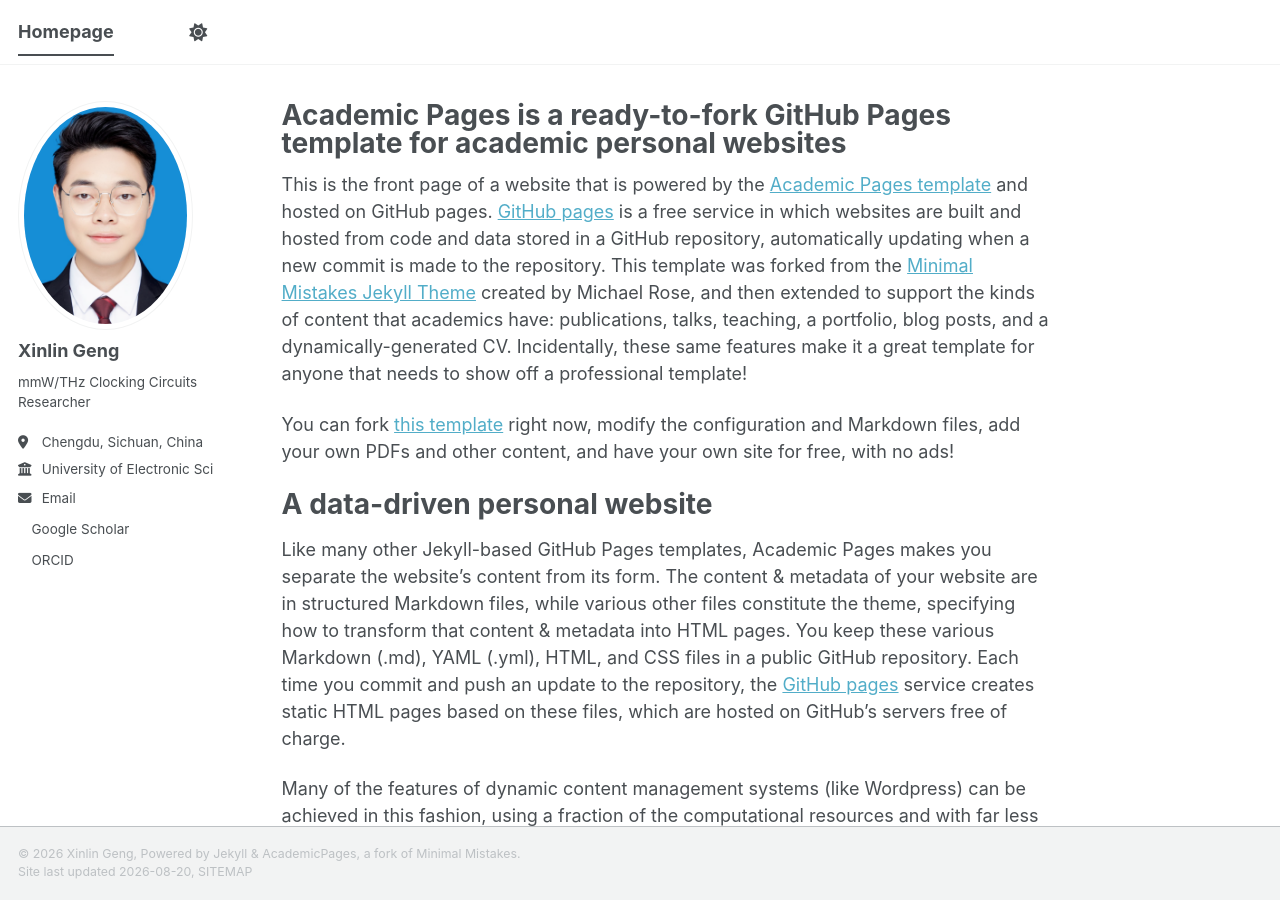
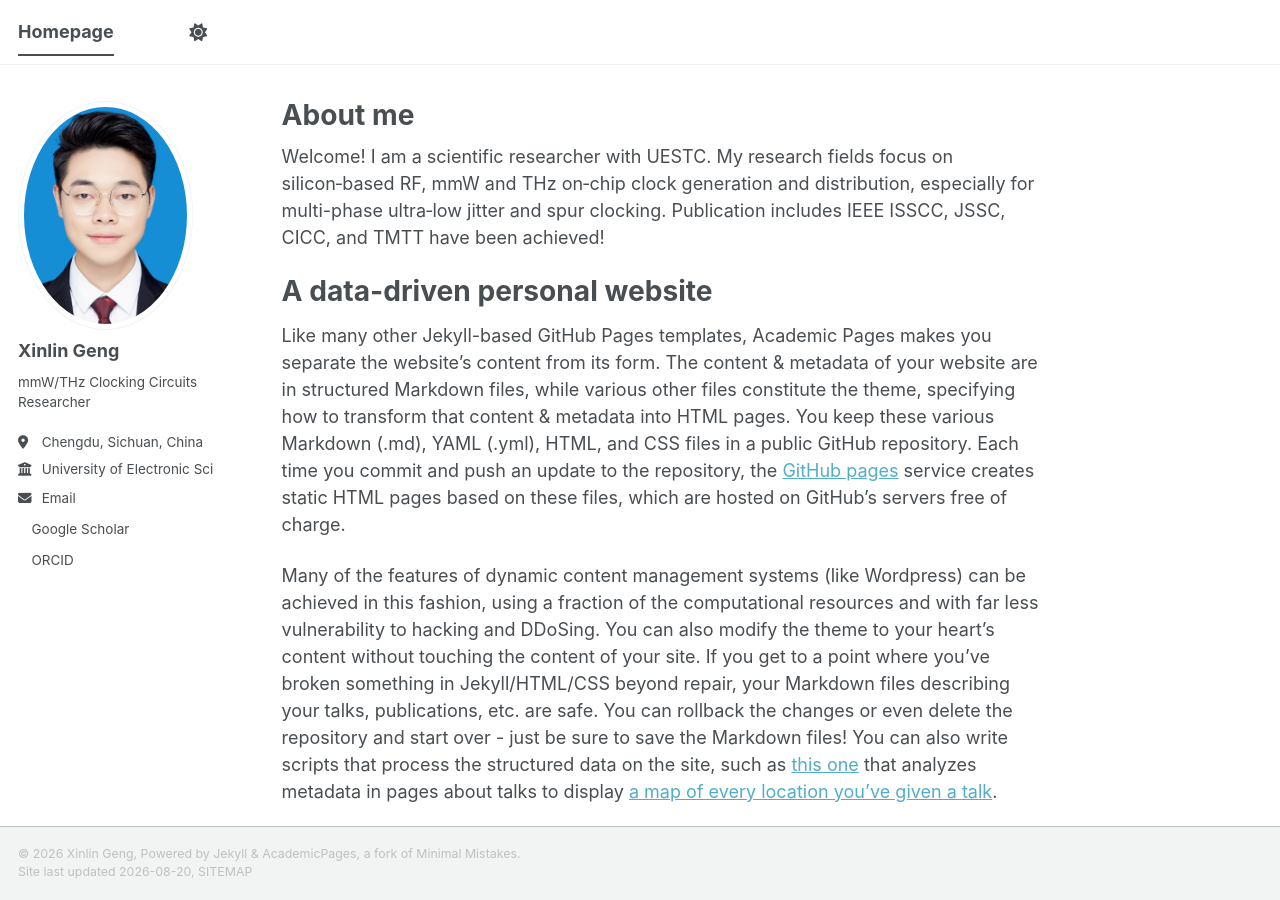
Before and after one commit to Xinlin2026/xlgeng86.github.io, a Jekyll site: the page built from _pages/about.md, in a window 1280 px wide and 900 px high. Built offline with Jekyll 4.4.1, drawn with Linux system fonts in a browser that asks for light colours; a style sheet for code colours, icons or effects is not loaded.

Commit message:
Update about.md

```diff
--- a/_pages/about.md
+++ b/_pages/about.md
@@ -1,15 +1,13 @@
 ---
 permalink: /
-title: "Academic Pages is a ready-to-fork GitHub Pages template for academic personal websites"
+title: "About me"
 author_profile: true
 redirect_from:
   - /about/
   - /about.html
 ---
 
-This is the front page of a website that is powered by the [Academic Pages template](https://github.com/academicpages/academicpages.github.io) and hosted on GitHub pages. [GitHub pages](https://pages.github.com) is a free service in which websites are built and hosted from code and data stored in a GitHub repository, automatically updating when a new commit is made to the repository. This template was forked from the [Minimal Mistakes Jekyll Theme](https://mmistakes.github.io/minimal-mistakes/) created by Michael Rose, and then extended to support the kinds of content that academics have: publications, talks, teaching, a portfolio, blog posts, and a dynamically-generated CV. Incidentally, these same features make it a great template for anyone that needs to show off a professional template!
-
- You can fork [this template](https://github.com/academicpages/academicpages.github.io) right now, modify the configuration and Markdown files, add your own PDFs and other content, and have your own site for free, with no ads!
+Welcome! I am a scientific researcher with UESTC. My research fields focus on silicon‑based RF, mmW and THz on‑chip clock generation and distribution, especially for multi-phase ultra‑low jitter and spur clocking. Publication includes IEEE ISSCC, JSSC, CICC, and TMTT have been achieved!
 
 A data-driven personal website
 ======
```
